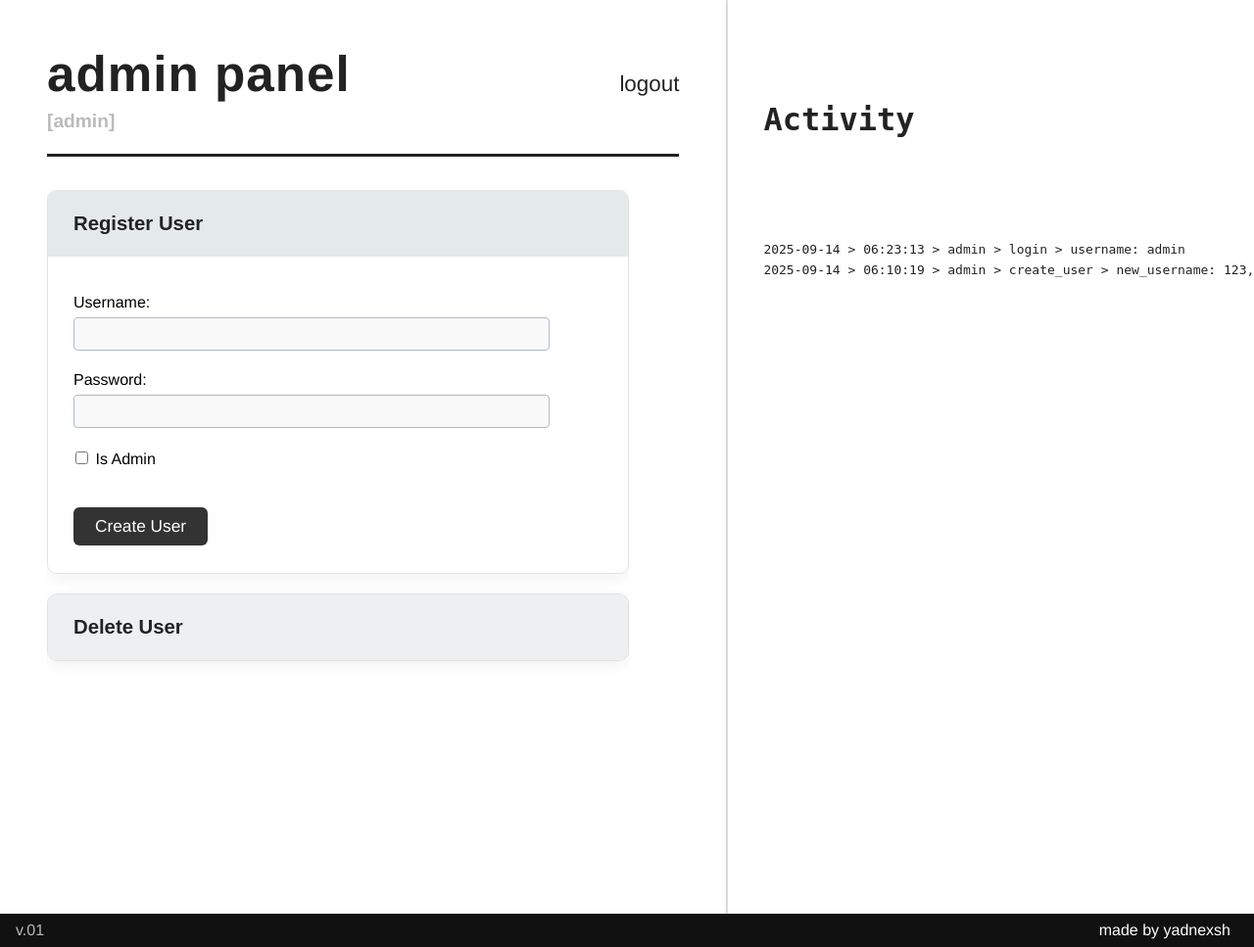
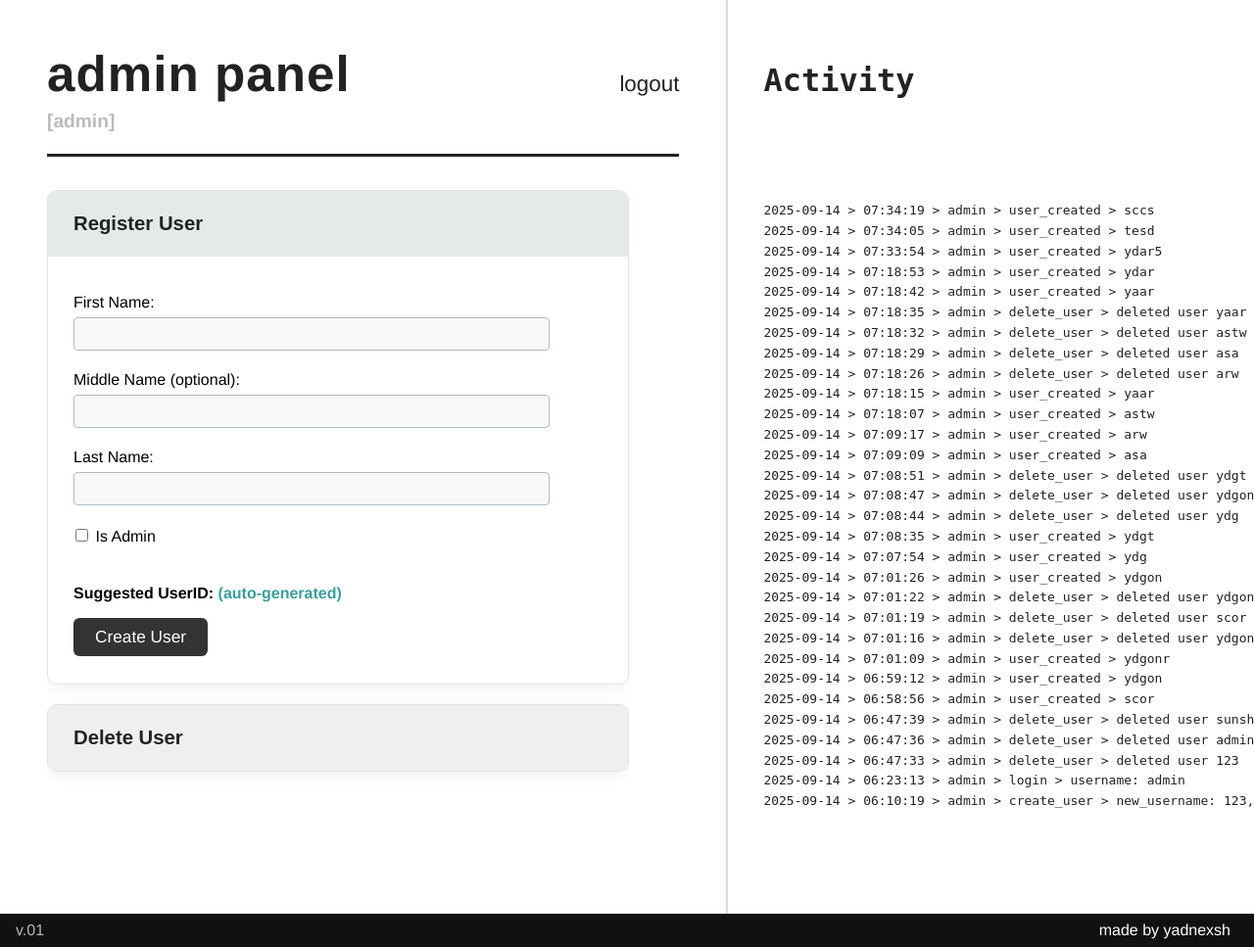
Before and after one commit to yadnexsh/kivi, a Flask app: page /admin in a window 1280 px wide. Shown: the whole page at 98% size. Run offline with Flask 3, Linux system fonts and the light colour scheme; a user stored in the database is signed in.

Commit message:
Unique UserID

```diff
--- a/app.py
+++ b/app.py
@@ -1,6 +1,15 @@
 import os
 import logging
 import shutil
+import random
+import string
+from flask import Flask, render_template, redirect, url_for, request, flash
+from flask_sqlalchemy import SQLAlchemy
+from flask_login import LoginManager, UserMixin, login_user, login_required, logout_user, current_user
+from werkzeug.security import generate_password_hash, check_password_hash
+from werkzeug.utils import secure_filename
+from datetime import datetime
+import uuid
 
 db_folder = 'database'
 os.makedirs(db_folder, exist_ok=True)
@@ -39,14 +48,6 @@ logging.basicConfig(
         logging.StreamHandler()
     ]
 )
-
-from flask import Flask, render_template, redirect, url_for, request, flash
-from flask_sqlalchemy import SQLAlchemy
-from flask_login import LoginManager, UserMixin, login_user, login_required, logout_user, current_user
-from werkzeug.security import generate_password_hash, check_password_hash
-from werkzeug.utils import secure_filename
-import uuid
-from datetime import datetime
 
 db_path = os.path.abspath(os.path.join(db_folder, 'database.db'))
 
@@ -97,6 +98,49 @@ def allowed_file(filename):
     return '.' in filename and \
            filename.rsplit('.', 1)[1].lower() in ALLOWED_EXTENSIONS
 
+def generate_base_username(first, middle, last):
+    first = first.lower()
+    middle = middle.lower() if middle else ''
+    last = last.lower()
+
+    if not first or not last:
+        return ''
+
+    # Logic per your request
+    if middle and len(last) >= 2:
+        base = first[0] + middle[0] + last[-2:]
+    elif len(first) >= 2 and len(last) >= 2:
+        base = first[:2] + last[-2:]
+    else:
+        base = (first[0] + (middle[0] if middle else '') + last)[:4]
+        if len(base) < 4:
+            pad_source = last + first + middle
+            idx = 0
+            while len(base) < 4:
+                if idx >= len(pad_source):
+                    base += 'x'
+                else:
+                    base += pad_source[idx]
+                idx += 1
+
+    if len(base) > 5:
+        base = base[:5]
+
+    return base
+
+def generate_unique_username(base_username):
+    username = base_username
+    attempts = 0
+    while User.query.filter_by(username=username).first():
+        attempts += 1
+        if len(username) < 5:
+            username += random.choice(string.ascii_lowercase + string.digits)
+        else:
+            username = username[:-1] + random.choice(string.ascii_lowercase + string.digits)
+        if attempts > 10:
+            username = username + str(random.randint(0,9))
+    return username
+
 @app.route('/')
 def home():
     return redirect(url_for('login'))
@@ -132,8 +176,6 @@ def admin_dashboard():
 
     msg = None
     users = User.query.filter(User.username != 'admin').order_by(User.username.asc()).all()
-
-    # Read last 100 entries from masterlog.txt for activity and reverse for newest on top
     activity_logs = []
     if os.path.exists(master_log_file):
         with open(master_log_file, 'r', encoding='utf-8') as f:
@@ -143,25 +185,27 @@ def admin_dashboard():
 
     if request.method == 'POST':
         if 'register_user' in request.form:
-            reg_username = request.form.get('username')
-            reg_password = request.form.get('password')
-            reg_is_admin = bool(request.form.get('is_admin', False))
-            if not reg_username or not reg_password:
-                msg = 'Please fill out all fields for registration.'
-            elif User.query.filter_by(username=reg_username).first():
-                msg = 'Username already taken.'
+            first_name = request.form.get('first_name', '').strip()
+            middle_name = request.form.get('middle_name', '').strip()
+            last_name = request.form.get('last_name', '').strip()
+            is_admin = bool(request.form.get('is_admin', False))
+
+            if not first_name or not last_name:
+                msg = 'First and last name are required.'
             else:
-                hashed_pw = generate_password_hash(reg_password)
-                user = User(username=reg_username, password=hashed_pw, is_admin=reg_is_admin)
-                db.session.add(user)
-                db.session.commit()
-                user_log_dir = os.path.join(db_folder, 'users', str(user.username))
-                os.makedirs(user_log_dir, exist_ok=True)
-                creation_detail = f"created user {user.username} by {current_user.username}"
-                log_action(current_user.username, "user_created", creation_detail)
-                log_action(current_user.username, "create_user", f"new_username: {reg_username}, is_admin: {reg_is_admin}")
-                msg = 'New user created.'
-                users = User.query.filter(User.username != 'admin').order_by(User.username.asc()).all()
+                base_username = generate_base_username(first_name, middle_name, last_name)
+                if base_username == '':
+                    msg = 'Invalid name input for username.'
+                else:
+                    unique_username = generate_unique_username(base_username)
+                    default_password = 'welcome'
+                    hashed_pw = generate_password_hash(default_password)
+                    user = User(username=unique_username, password=hashed_pw, is_admin=is_admin)
+                    db.session.add(user)
+                    db.session.commit()
+                    msg = f'New user created with UserID: {unique_username} and password: welcome'
+                    log_action(current_user.username, "user_created", unique_username)
+                    users = User.query.filter(User.username != 'admin').order_by(User.username.asc()).all()
         elif 'delete_user' in request.form:
             del_username = request.form.get('username')
             if del_username:
@@ -180,7 +224,6 @@ def admin_dashboard():
             else:
                 msg = 'No user selected for deletion.'
 
-        # Refresh activity logs after action
         if os.path.exists(master_log_file):
             with open(master_log_file, 'r', encoding='utf-8') as f:
                 lines = f.readlines()
--- a/database/users/sunsh/logs.txt
+++ /dev/null
@@ -1 +0,0 @@
-2025-09-12 > 18:54:32 > sunsh > user_created > created user sunsh by admin
--- a/templates/admin/dashboard_admin.html
+++ b/templates/admin/dashboard_admin.html
@@ -111,7 +111,7 @@
     }
     .accordion-content.active {
       padding: 20px 26px 28px 26px;
-      max-height: 480px;
+      max-height: 520px;
       transition: max-height 0.5s cubic-bezier(.4,0,.2,1);
     }
     .admin-form label {
@@ -182,10 +182,10 @@
       flex: 0 0 42%;
       background: #fff;
       border-left: 1px solid #ddd;
-      padding: 46px 36px 20px 36px;
+      padding: 6px 36px 20px 36px;
       box-sizing: border-box;
       overflow-y: auto;
-      max-height: 100vh; /* full viewport height */
+      max-height: 100vh;
       white-space: pre-wrap;
       font-family: monospace, monospace;
       font-size: 1em;
@@ -205,6 +205,7 @@
       font-size: 2em;
       font-weight: 600;
       margin-bottom: 20px;
+      margin-top: 0;
     }
     .footer {
       position: fixed;
@@ -274,15 +275,18 @@
         <div class="accordion-section">
           <button class="accordion-header" onclick="toggleAccordion(0)">Register User</button>
           <div class="accordion-content">
-            <form method="post" class="admin-form">
+            <form method="post" id="registerUserForm" class="admin-form" onsubmit="return prepareUserId()">
               <input type="hidden" name="register_user" value="1" />
-              <label for="username">Username:</label>
-              <input type="text" name="username" required />
-              <label for="password">Password:</label>
-              <input type="password" name="password" required />
-              <label>
-                <input type="checkbox" name="is_admin" /> Is Admin
-              </label><br />
+              <label for="first_name">First Name:</label>
+              <input type="text" id="first_name" name="first_name" required oninput="updateUsernamePreview()"/>
+              <label for="middle_name">Middle Name (optional):</label>
+              <input type="text" id="middle_name" name="middle_name" oninput="updateUsernamePreview()"/>
+              <label for="last_name">Last Name:</label>
+              <input type="text" id="last_name" name="last_name" required oninput="updateUsernamePreview()"/>
+              <label><input type="checkbox" name="is_admin" /> Is Admin</label><br />
+              <div style="margin-top:16px; font-weight: 600;">
+                Suggested UserID: <span id="usernamePreview" style="color:#3a9d9d; user-select: text;">(auto-generated)</span>
+              </div>
               <button type="submit">Create User</button>
             </form>
           </div>
@@ -328,10 +332,70 @@
     <span class="credit">made by yadnexsh</span>
   </div>
   <script>
+    function updateUsernamePreview() {
+      const first = document.getElementById('first_name').value.trim().toLowerCase();
+      const middle = document.getElementById('middle_name').value.trim().toLowerCase();
+      const last = document.getElementById('last_name').value.trim().toLowerCase();
+
+      if (!first || !last) {
+        document.getElementById('usernamePreview').textContent = '(auto-generated)';
+        return;
+      }
+
+      let base = '';
+      if (middle && last.length >= 2) {
+        base = first.charAt(0) + middle.charAt(0) + last.slice(-2);
+      }
+      else if (first.length >= 2 && last.length >= 2) {
+        base = first.slice(0, 2) + last.slice(-2);
+      }
+      else {
+        base = (first.charAt(0) + (middle ? middle.charAt(0) : '') + last).slice(0, 4);
+        if (base.length < 4) {
+          const padLetters = last + first + middle;
+          let idx = 0;
+          let username = base;
+          while (username.length < 4) {
+            if (idx >= padLetters.length) {
+              username += 'x';
+            } else {
+              username += padLetters.charAt(idx);
+            }
+            idx++;
+          }
+          base = username;
+        }
+      }
+
+      if (base.length > 5) base = base.slice(0, 5);
+
+      document.getElementById('usernamePreview').textContent = base;
+    }
+
+    function prepareUserId() {
+      const usernameSpan = document.getElementById('usernamePreview');
+      if (!usernameSpan || usernameSpan.textContent === '(auto-generated)') {
+        alert('Please enter valid first and last names to generate a user ID.');
+        return false;
+      }
+      let existing = document.getElementById('generatedUsernameInput');
+      if (!existing) {
+        const input = document.createElement('input');
+        input.type = 'hidden';
+        input.name = 'generated_username';
+        input.id = 'generatedUsernameInput';
+        input.value = usernameSpan.textContent;
+        document.getElementById('registerUserForm').appendChild(input);
+      } else {
+        existing.value = usernameSpan.textContent;
+      }
+      return true;
+    }
+
     function toggleAccordion(index) {
       var headers = document.querySelectorAll('.accordion-header');
       var contents = document.querySelectorAll('.accordion-content');
-      for(var i=0; i<contents.length; i++) {
+      for(var i=0; i < contents.length; i++) {
         if(i === index) {
           headers[i].classList.toggle('active');
           contents[i].classList.toggle('active');
@@ -343,6 +407,7 @@
     }
     window.onload = function() {
       toggleAccordion(0);
+      updateUsernamePreview();
     };
   </script>
 </body>
```
Also changed, not shown: database/masterlog.txt (+28 -0 lines), database/serverlog.txt (+127 -0 lines), database/users/admin/logs.txt (+28 -0 lines), database/database.db.
